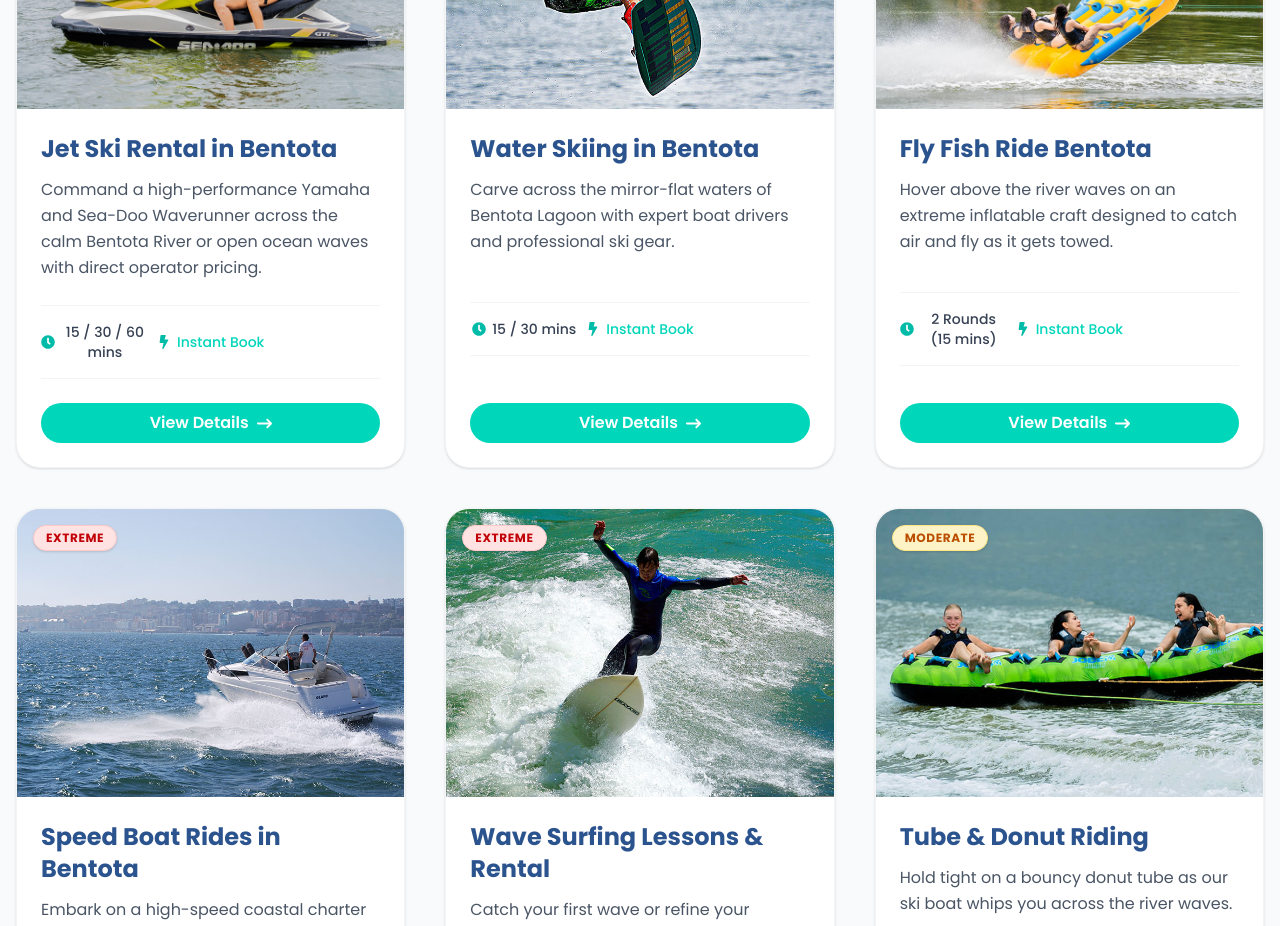
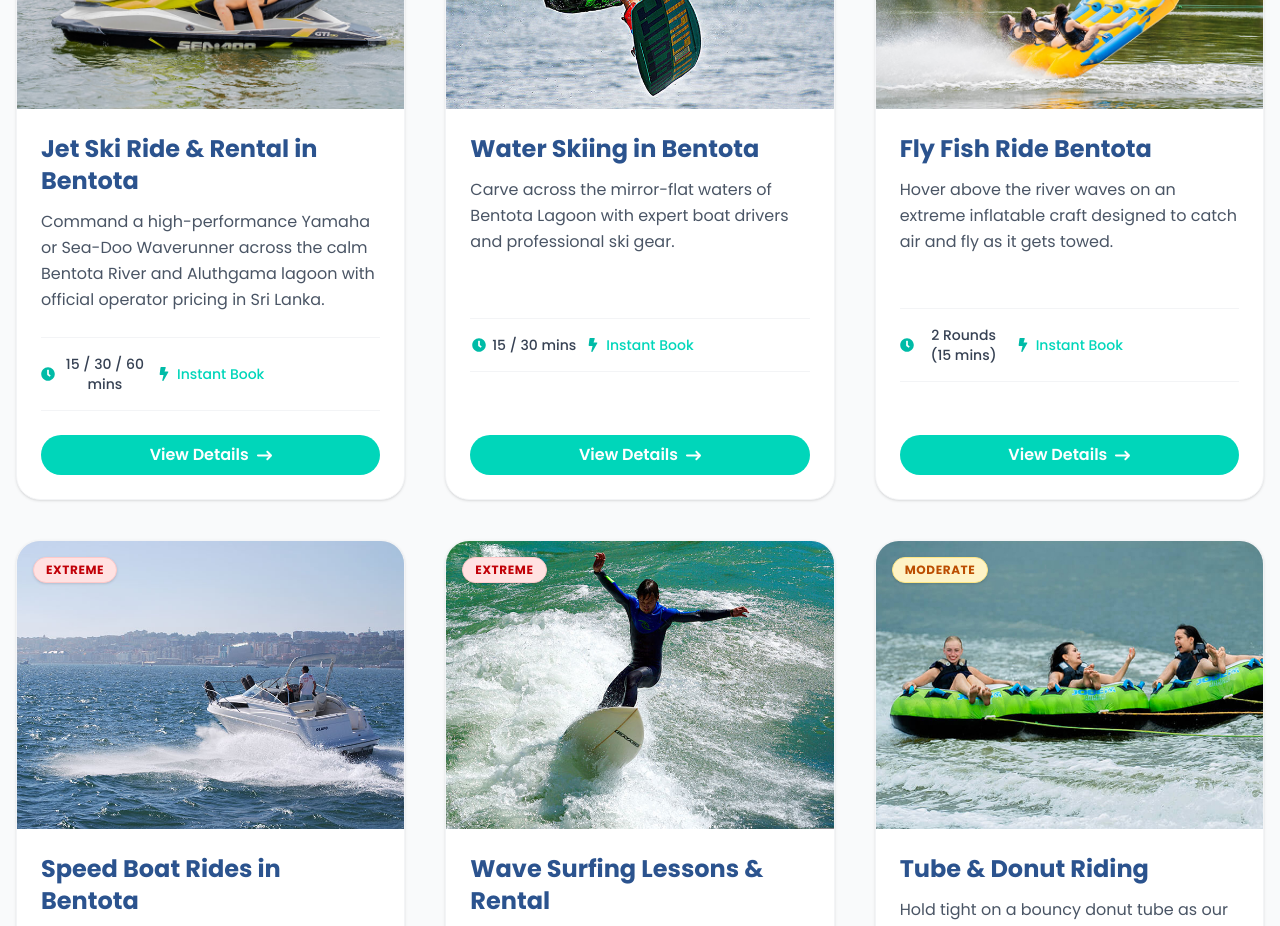
Before and after one commit to yohan86/lalunawatersport, a Next.js app: page /services in a window 1280 px wide. Shown: the part 780-1706 px from the top of the page. Built offline with nearby package versions, Linux system fonts and the light colour scheme.

Commit message:
SEO: Optimize metadata, schema, and geo-targeting (Bentota, Aluthgama, Sri Lanka) for Jet Ski and Services pages

```diff
--- a/app/services/[slug]/page.tsx
+++ b/app/services/[slug]/page.tsx
@@ -31,7 +31,7 @@ export async function generateMetadata({ params }: PageProps): Promise<Metadata>
 
   if (!post) {
     return {
-      title: "Water Sports Service | Bentota, Sri Lanka",
+      title: "Water Sports Activities | Bentota and Aluthgama, Sri Lanka",
       description:
         "LaLuna Water Sports Center, Bentota - Explore our range of water sports activities including jet skiing, banana boat rides, river safaris, and more. Book your adventure today!",
     };
@@ -62,7 +62,7 @@ export async function generateMetadata({ params }: PageProps): Promise<Metadata>
           width: 1200,
           height: 630,
           type: "image/jpeg",
-          alt: post.title,
+          alt: post.imageAlt ||  post.title,
         },
       ],
     },
@@ -118,7 +118,7 @@ export default async function ServiceDetailPage({ params }: PageProps) {
       "@type": "WebPage",
       "@id": `${pageUrl}#webpage`,
       "url": pageUrl,
-      "name": `${service.title} | LaLuna Water Sports Center, Bentota`,
+      "name": `${service.title} | LaLuna Water Sports, Bentota & Aluthgama, Sri Lanka`,
       "description": service.metaDescription || service.description,
       "isPartOf": {
         "@id": `${baseUrl}/#website`,
@@ -140,10 +140,20 @@ export default async function ServiceDetailPage({ params }: PageProps) {
         "@id": `${baseUrl}/#organization`,
       },
       "image": fullImageUrl,
-      "areaServed": {
-        "@type": "AdministrativeArea",
-        "name": "Bentota, Sri Lanka",
-      },
+      "areaServed": [
+        {
+          "@type": "AdministrativeArea",
+          "name": "Bentota, Sri Lanka",
+        },
+        {
+          "@type": "AdministrativeArea",
+          "name": "Aluthgama, Sri Lanka",
+        },
+        {
+          "@type": "Country",
+          "name": "Sri Lanka",
+        },
+      ],
     },
     ...(service.faqs && service.faqs.length > 0
       ? [
--- a/app/services/page.tsx
+++ b/app/services/page.tsx
@@ -8,25 +8,29 @@ import { Metadata } from "next";
 
 const baseUrl = "https://lalunawatersportscenter.com";
 export const metadata : Metadata = {
- title: "Water Sports Services & Adventure Packages | La Luna Bentota",
-  description:
-    "Explore our full range of water sports in Bentota, Sri Lanka. Rent jet skis, book Bentota river safaris, banana boat rides, tube rides, wakeboarding, and custom adventure packages.",
+ title: "Water Sports Activities Bentota & Aluthgama | LaLuna Sri Lanka",
+  description:`Explore top water sports activities in Bentota & Aluthgama, Sri Lanka! Jet ski rides, river safaris, banana boats, & wakeboarding. View official rates & book via WhatsApp.`,
   keywords: [
-    "Bentota water sports Services",
-    "Jet ski rental Bentota",
-    "Bentota river safari booking",
-    "Banana boat ride Sri Lanka",
-    "Wakeboarding Bentota",
-    "Water activities Aluthgama",
-    "LaLuna activity rates",
-  ],
+  "Bentota water sports activities",
+  "Water activities Aluthgama",
+  "Water sports Sri Lanka",
+
+  "Jet ski ride & rental Bentota",
+  "Bentota river safari booking",
+  "Banana boat ride Sri Lanka",
+  "Sofa ride Bentota Aluthgama",
+  "Wakeboarding Bentota",
+
+  "Bentota water sports rates",
+  "Water sports packages Sri Lanka",
+  "LaLuna water sports rates",
+],
   alternates: {
     canonical: `${baseUrl}/services/`,
   },
   openGraph: {
-    title: "Water Sports Services & Packages | LaLuna Bentota",
-    description:
-      "From high-speed jet ski rides on the Indian Ocean to peaceful river safaris along the Bentara Ganga. Check out our activity packages and rates.",
+    title: "Water Sports Activities Bentota & Aluthgama | LaLuna Sri Lanka",
+    description:`From high-speed jet ski rides on the ocean to peaceful Bentota River safaris. Explore our water sports packages & official operator rates.`,
     url: `${baseUrl}/services/`,
     siteName: "La Luna Water Sports Center",
     type: "website",
@@ -42,9 +46,8 @@ export const metadata : Metadata = {
   },
   twitter: {
     card: "summary_large_image",
-    title: "Water Sports Services & Adventure Packages | LaLuna Bentota",
-    description:
-      "Explore our full range of water sports in Bentota, Sri Lanka. Jet skis, river safaris, banana boat rides, tube rides, and wakeboarding.",
+    title: "Water Sports Services Bentota & Aluthgama | LaLuna Sri Lanka",
+    description:`Explore our full range of water sports in Bentota & Aluthgama, Sri Lanka. Jet skis, river safaris, banana boat rides, tube rides, and wakeboarding.`,
     images: [`${baseUrl}/og-image.jpeg`],
   },
 };
--- a/data/services.ts
+++ b/data/services.ts
@@ -10,6 +10,7 @@ export interface Services {
   intensity: "Mild" | "Moderate" | "Extreme";
   image: string;
   detailimage?: string;
+  imageAlt?:string;
   size: "small" | "large";
   metaTitle?: string;
   metaDescription?: string;
@@ -21,38 +22,43 @@ export const SERVICES_DATA: Services[] = [
   // 1. THRILLS (High Speed)
   {
     id: 1,
-    title: 'Jet Ski Rental in Bentota',
+    title: 'Jet Ski Ride & Rental in Bentota',
     slug: 'jet-ski-bentota',
     cat: 'thrill',
-    metaTitle: 'Jet Ski Rental in Bentota | High-Speed Ocean & River Riding',
-    metaDescription: 'Ride high-speed Yamaha and Sea-Doo Waverunners in Bentota River & Lagoon. Safe, guided jet ski rentals at LaLuna Water Sports with certified safety gear included.',
-    description: 'Command a high-performance Yamaha and Sea-Doo Waverunner across the calm Bentota River or open ocean waves with direct operator pricing.',
-    fullDescription: 'Feel the ultimate rush of the Indian Ocean and Bentota Lagoon as you command a high-performance Yamaha and Sea-Doo Waverunner. Speed past palm-fringed coastlines and golden sandbars on a thrilling adventure under the guidance of our certified safety marshals. Book direct with the equipment owner to avoid middleman commissions.',
-    price: 'Inquire Direct Rate',
+    metaTitle: 'Jet Ski Ride Bentota & Aluthgama | Rates | LaLuna Sri Lanka',
+    metaDescription: 'Experience the ultimate jet ski ride in Bentota & Aluthgama! Book jet ski directly with LaLuna Water Sports, Sri Lanka. View rates & book via WhatsApp.',
+    description: 'Command a high-performance Yamaha or Sea-Doo Waverunner across the calm Bentota River and Aluthgama lagoon with official operator pricing in Sri Lanka.',
+    fullDescription: 'Feel the ultimate rush on the Bentota River and Aluthgama coastline in Sri Lanka as you command a high-performance Yamaha or Sea-Doo Waverunner. Speed past palm-fringed riversides and open ocean waves on a thrilling adventure guided by certified safety marshals. Book direct with the primary equipment operator for instant confirmation.',
+    price: 'Official Direct Rate',
     duration: '15 / 30 / 60 mins',
     intensity: 'Extreme',
-    image: `/images/services/jetski_bentota_02_900.jpg`,
-    detailimage: `/images/services/jetski_bentota_900.jpg`,
+    image: '/images/services/jetski_bentota_02_900.jpg',
+    detailimage: '/images/services/jetski_bentota_900.jpg',
+    imageAlt: 'Jet ski ride on Bentota river and ocean in Sri Lanka',
     size: 'large',
     highlights: [
       "High-speed Yamaha and Sea-Doo Waverunners maintained daily",
-      "Choice between calm Bentota River lagoon or open ocean waves",
-      "Certified life jackets and safety briefing included",
-      "Solo riding or tandem ride with a friend/partner",
-      "Direct equipment operator - no driver or broker commissions"
+      "Choice between calm Bentota River & Aluthgama lagoon or open ocean waves",
+      "Certified life jackets and comprehensive safety briefing included",
+      "Solo riding or tandem ride with a friend/partner at no extra charge",
+      "Primary equipment operator with certified safety marshals on site"
     ],
     faqs: [
       {
-        question: "How do I get the best experience and rate for Jet Skiing in Bentota?",
-        answer: "By contacting LaLuna Water Sports Center directly on WhatsApp, you get instant confirmation, customized activity packages, and real-time scheduling updates whether you are visiting independently or traveling with a local guide."
+        question: "How do I get the best rate for a Jet Ski ride in Bentota & Aluthgama?",
+        answer: "Whether you contact LaLuna Water Sports directly on WhatsApp or arrive with your tour driver, you receive official operator rates, instant scheduling, and complete safety gear."
       },
       {
-        question: "Do I need prior experience or a license to ride a Jet Ski?",
-        answer: "No experience or special license is required! Our instructors provide a complete 5-minute safety orientation before you hit the water."
+        question: "Do I need prior experience or a license to ride a Jet Ski in Sri Lanka?",
+        answer: "No experience or special license is required! Our certified instructors provide a complete 5-minute safety orientation before you hit the water."
       },
       {
         question: "Can two people ride on one Jet Ski?",
-        answer: "Yes, our Yamaha Waverunners comfortably accommodate up to two riders (tandem riding) at no extra charge."
+        answer: "Yes, our Yamaha and Sea-Doo Waverunners comfortably accommodate up to two riders (tandem riding) at no extra charge."
+      },
+      {
+        question: "What is included in the Bentota Jet Ski ride package?",
+        answer: "Every rental includes a premium Yamaha or Sea-Doo jet ski, safety briefing, certified life jackets, fuel, and safety boat supervision."
       }
     ]
   },
```
